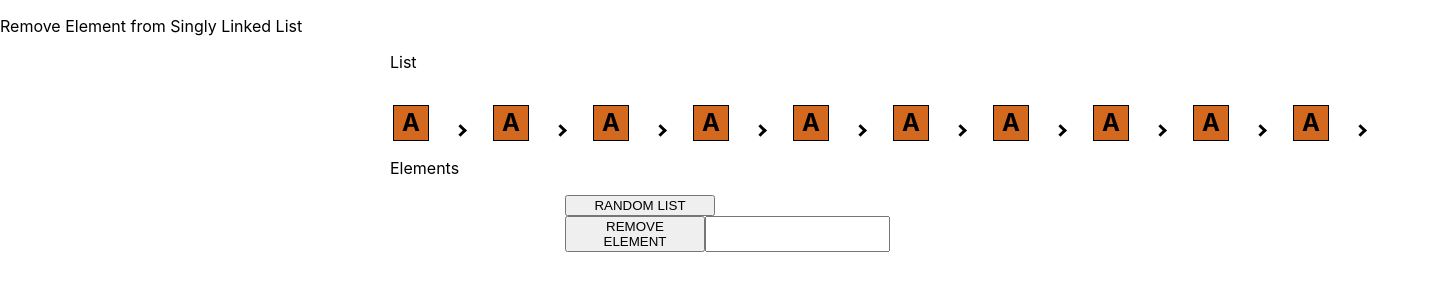
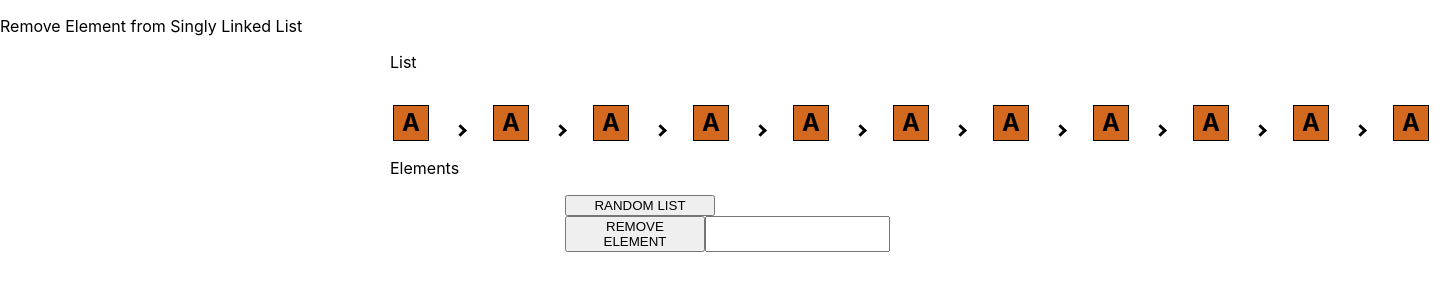
Before and after one commit to MatteoNunez22/algorithm-visualizer-group6, a React (Create React App) app: page /removeElementFromSinglyLinkedList in a window 1280 px wide. Shown: the top 300 px of the page, 1442 px wide, since content can reach past the window. Built offline with nearby package versions, Linux system fonts and the light colour scheme.

Commit message:
Worked on remove element animation

```diff
--- a/src/Components/RemoveElementFromSinglyLinkedList.jsx
+++ b/src/Components/RemoveElementFromSinglyLinkedList.jsx
@@ -6,7 +6,7 @@ function RemoveElementFromSinglyLinkedList()
     let list = [];
     let listLength = 10; // The length of the list
     let maxValue = 20; // the maximum value of a number generated in the array
-    let animationDelat = 400; // the amount of milliseconds to pause between frames of the animation
+    let animationDelay = 400; // the amount of milliseconds to pause between frames of the animation
 
     // Randomly generate a list of values between 1 and 20
     function randomListGenerate() {
@@ -14,34 +14,52 @@ function RemoveElementFromSinglyLinkedList()
             list[i] = Math.floor((Math.random() * maxValue) + 1);
         }
 
-        updateElements(); // Update the numbers displayed on the screen
+        updateElements(-1); // Update the numbers displayed on the screen while not highlighting an element
     }
 
-    // Update the values of the array elements displayed on the screen
-    function updateElements()
+    // Update the values of the array elements displayed on the screen and highlight an element
+    function updateElements(indexToHighlight)
     {
         // Update innerHtml code
         let innerHtml = ''; // The html code to return
 
         for (let i = 0; i < listLength; i++)
         {
-            innerHtml += "<td><div id=\"element" + i + "\" class=\"square\">" + list[i] + "</div></td>" + "\n" + "<td><div id=\"arrow0" + i + "\" class=\"arrow right\"></div></td>";
+            if (i == indexToHighlight)
+            {
+                innerHtml += "<td><div id=\"element" + i + "\" class=\"squareHighlighted\">" + list[i] + "</div></td>" + "\n" + "<td><div id=\"arrow0" + i + "\" class=\"arrow right\"></div></td>";
+            }
+            else
+            {
+                innerHtml += "<td><div id=\"element" + i + "\" class=\"square\">" + list[i] + "</div></td>" + "\n" + "<td><div id=\"arrow0" + i + "\" class=\"arrow right\"></div></td>";
+            }
         }
+
+        innerHtml += "<td><div id=\"element10\" class=\"square\">null</div></td>"
 
         document.getElementById("elementTable").innerHTML = innerHtml;
     }
 
-    function removeElement()
+    function removeElementAnimation()
     {
-        let index = parseInt(document.getElementById("elementToRemove").value);
-        removeElementAnimation(0, index);
+        let targetIndex = parseInt(document.getElementById("elementToRemove").value);
+        removeElement(0, targetIndex);
     }
 
 
-    function removeElementAnimation(currentIndex, targetIndex) {
+    function removeElement(currentIndex, targetIndex) {
 
+        updateElements(currentIndex);
 
-        updateElements();
+        if (currentIndex == targetIndex) // We have reached the target index
+        {
+            // Remove the element
+        }
+        else // We have not yet reached the target element
+        {
+            setTimeout(function() {removeElement(currentIndex + 1, targetIndex);}, animationDelay); // Continue moving to the target index after a delay
+        }
+
     }
 
     return (
@@ -71,6 +89,7 @@ function RemoveElementFromSinglyLinkedList()
                         <td><div id="arrow8" class="arrow right"></div></td>
                         <td><div id="element9" class="square">A</div></td>
                         <td><div id="arrow9" class="arrow right"></div></td>
+                        <td><div id="element10" class="square">A</div></td>
                     </tr>
                 </table>
                 <br></br>
@@ -78,7 +97,7 @@ function RemoveElementFromSinglyLinkedList()
                 <button onClick={randomListGenerate}>RANDOM LIST</button>
                 <br></br>
                 <div class="row">
-                    <button onClick={removeElement}>REMOVE ELEMENT</button>
+                    <button onClick={removeElementAnimation}>REMOVE ELEMENT</button>
                     <input type="text" id="elementToRemove"></input>
                 </div>
             </div>
--- a/src/Style/RemoveElementFromSinglyLinkedList.css
+++ b/src/Style/RemoveElementFromSinglyLinkedList.css
@@ -1,5 +1,18 @@
 .square {
     background: chocolate;
+    border: 1px solid #000;
+    float: left;
+    font-size: 24px;
+    font-weight: bold;
+    line-height: 34px;
+    height: 34px;
+    margin-right: 10px;
+    text-align: center;
+    width: 34px;
+  }
+
+  .squareHighlighted {
+    background: rgb(136, 255, 0);
     border: 1px solid #000;
     float: left;
     font-size: 24px;
```
